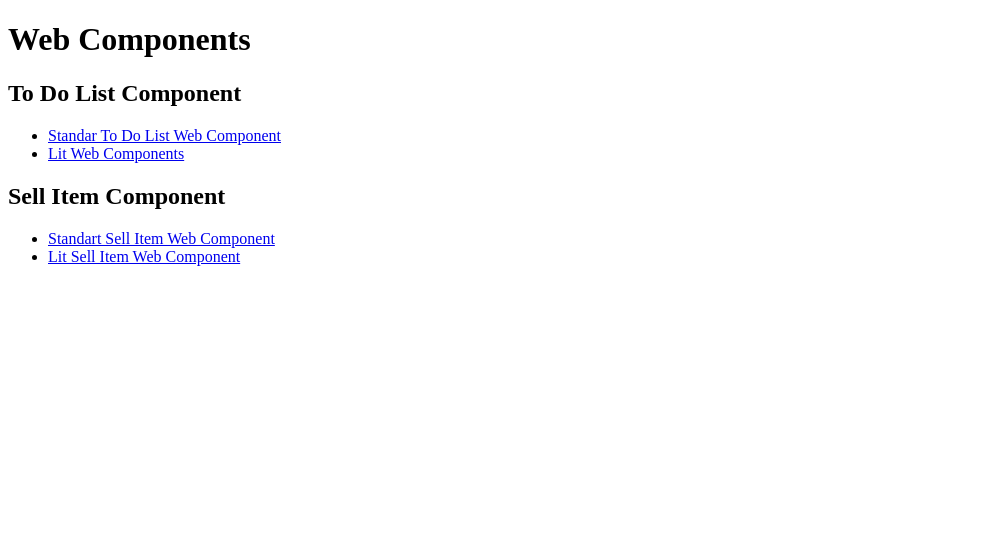
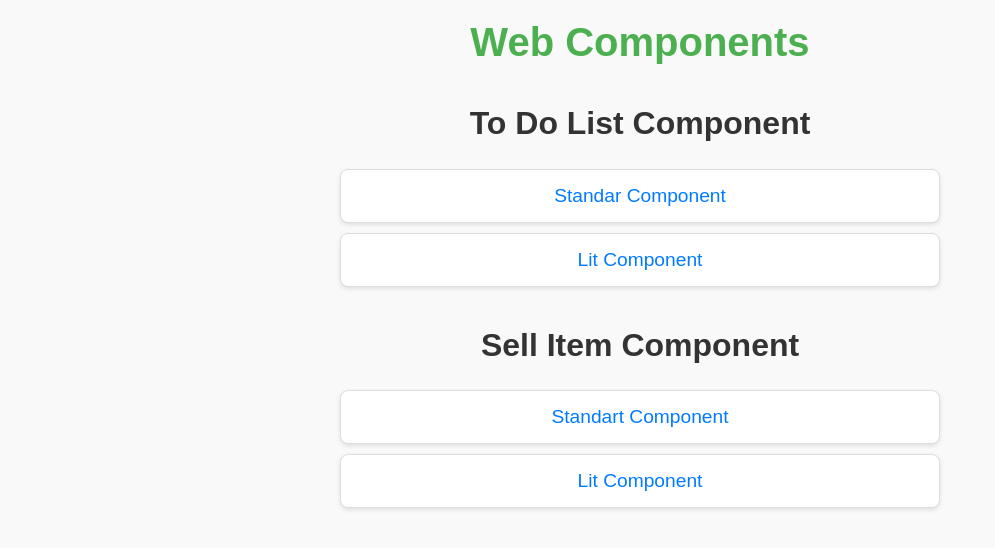
Before and after one commit to IIC3585-2024/web-components-group-03, a plain HTML site: page index.html in a window 1280 px wide. Shown: the whole page, without its empty margins (0-995 px from the left). Drawn offline with Linux system fonts and the light colour scheme.

Commit message:
Landing page styles

```diff
--- a/index.html
+++ b/index.html
@@ -3,20 +3,21 @@
 <head>
     <meta charset="UTF-8">
     <meta name="viewport" content="width=device-width, initial-scale=1.0">
+    <link rel="stylesheet" href="./styles/index-styles.css">
     <title>Web Components</title>
 </head>
     <body>
         <h1>Web Components</h1>
         <h2>To Do List Component</h2>
         <ul>
-            <li><a href="./standar-web-components/TodoList/index.html">Standar To Do List Web Component</a></li>
-            <li><a href="./lit-web-components/index.html">Lit Web Components</a></li>
+            <li><a href="./standar-web-components/TodoList/index.html">Standar Component</a></li>
+            <li><a href="./lit-web-components/index.html">Lit Component</a></li>
         </ul>
 
         <h2>Sell Item Component</h2>
         <ul>
-            <li><a href="./standar-web-components/SellItem/index.html">Standart Sell Item Web Component</a></li>
-            <li><a href="./lit-web-components/sell-item/index.html">Lit Sell Item Web Component</a></li>
+            <li><a href="./standar-web-components/SellItem/index.html">Standart Component</a></li>
+            <li><a href="./lit-web-components/sell-item/index.html">Lit Component</a></li>
         </ul>
     </body>
 </html>
--- /dev/null
+++ b/styles/index-styles.css
@@ -0,0 +1,53 @@
+body {
+    font-family: Arial, sans-serif;
+    margin: 0;
+    padding: 0;
+    background-color: #f9f9f9;
+    color: #333;
+}
+
+h1 {
+    text-align: center;
+    margin-top: 20px;
+    font-size: 2.5em;
+    color: #4CAF50;
+}
+
+h2 {
+    text-align: center;
+    margin-top: 40px;
+    font-size: 2em;
+    color: #333;
+}
+
+ul {
+    list-style-type: none;
+    padding: 0;
+    max-width: 600px;
+    margin: 20px auto;
+}
+
+li {
+    background-color: #fff;
+    margin: 10px 0;
+    padding: 15px;
+    border: 1px solid #ddd;
+    border-radius: 8px;
+    box-shadow: 0 2px 4px rgba(0, 0, 0, 0.1);
+}
+
+li:hover {
+    box-shadow: 0 4px 8px rgba(0, 0, 0, 0.5);
+}
+
+a {
+    text-decoration: none;
+    color: #007BFF;
+    font-size: 1.2em;
+    display: block;
+    text-align: center;
+}
+
+a:hover {
+    text-decoration: none;
+}
```
Also changed, not shown: standar-web-components/SellItem/index.html (+1 -1 lines), standar-web-components/TodoList/index.html (+2 -2 lines), styles/TodoList/styles.css (renamed from standar-web-components/TodoList/styles/styles.css), styles/TodoList/todo-list-style.css (renamed from standar-web-components/TodoList/styles/todo-list-style.css), styles/imgs/No-Image-Placeholder.svg.png (renamed from imgs/No-Image-Placeholder.svg.png).
